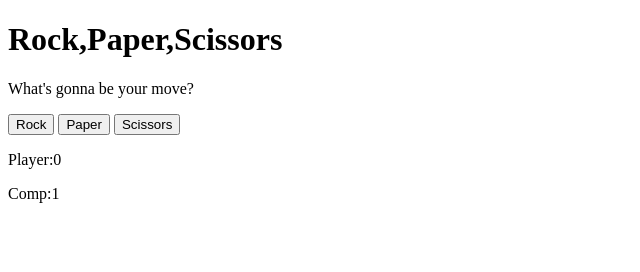
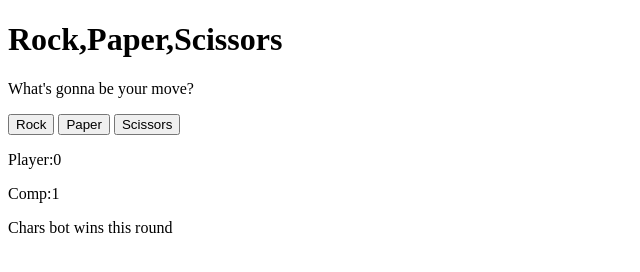
Before and after one commit to fxsipudx/zhejizang-rock-paper-scissors, a plain HTML site: page index.html in a window 1280 px wide. Both pictures are taken after a click on the button "Rock". Shown: the whole page, without its empty margins (0-640 px from the left). Drawn offline with Linux system fonts and the light colour scheme.

Commit message:
updated gameState on screen

```diff
--- a/index.html
+++ b/index.html
@@ -15,6 +15,7 @@
     <div id="scorecard">
         <p>Player:<span id="playerScore">0</span></p>
         <p>Comp:<span id="computerScore">0</span></p>
+        <p><span id="gameState"></span></p>
     </div>
     <script src="script.js"></script>
 </body>
--- a/script.js
+++ b/script.js
@@ -3,6 +3,7 @@ const paperButton = document.getElementById('paper');
 const scissorButton = document.getElementById('scissors');
 const playerScore = document.getElementById('playerScore');
 const computerScore = document.getElementById('computerScore');
+const gameState = document.getElementById('gameState');
 
 rockButton.addEventListener('click',() => playGame(rock));
 paperButton.addEventListener('click',() => playGame(paper));
@@ -39,8 +40,12 @@ function playGame(playerChoice){
     }
     if(playerChoice.prev === computerChoice){
         finalPlayerScore++;
+        gameState.textContent = "Player wins this round";
     }else if(playerChoice.next === computerChoice){
         finalComputerScore++;
+        gameState.textContent = "Chars bot wins this round";
+    }else{
+        gameState.textContent = "It's a tie";
     }
     updateScoreUI();
 }
```
